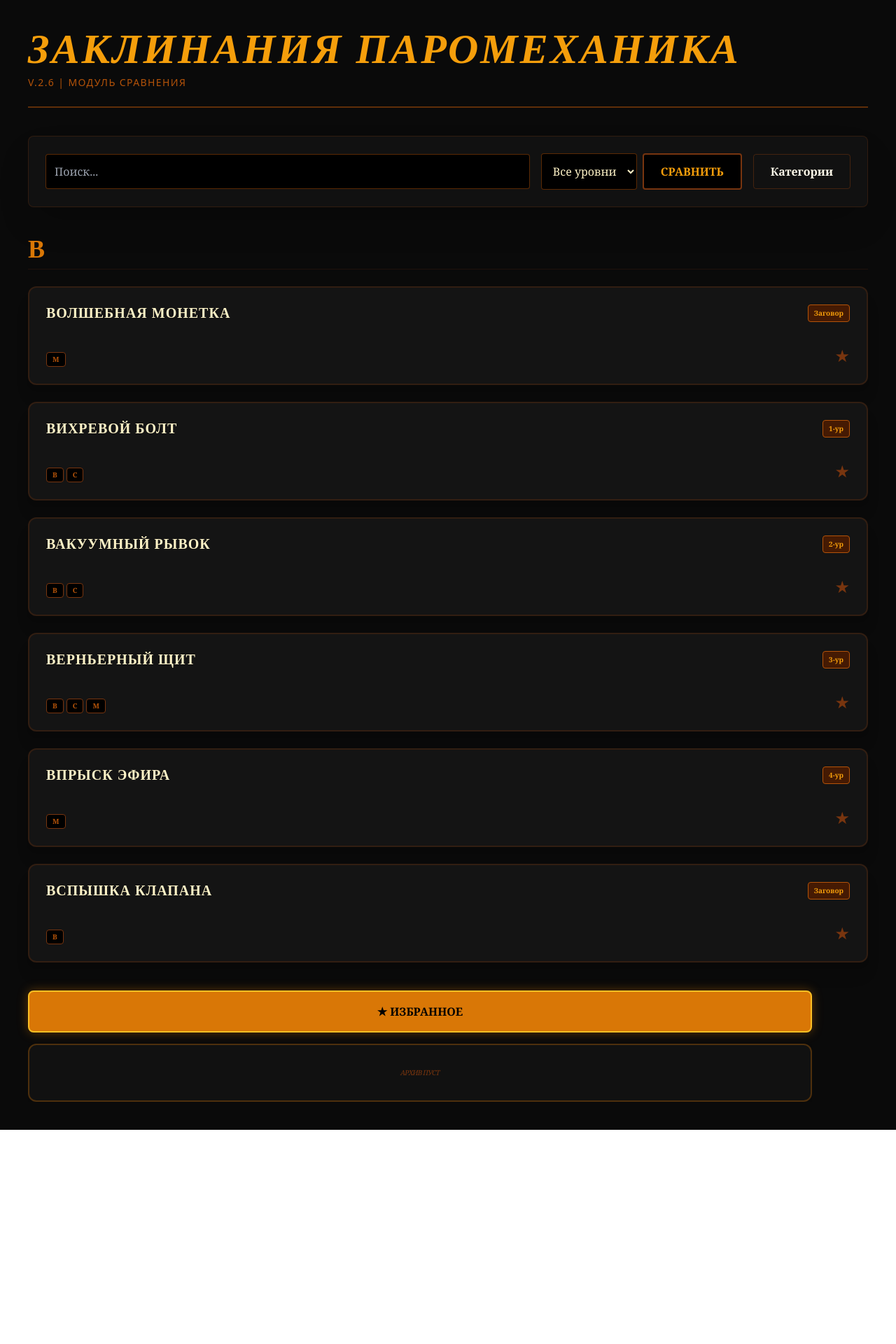
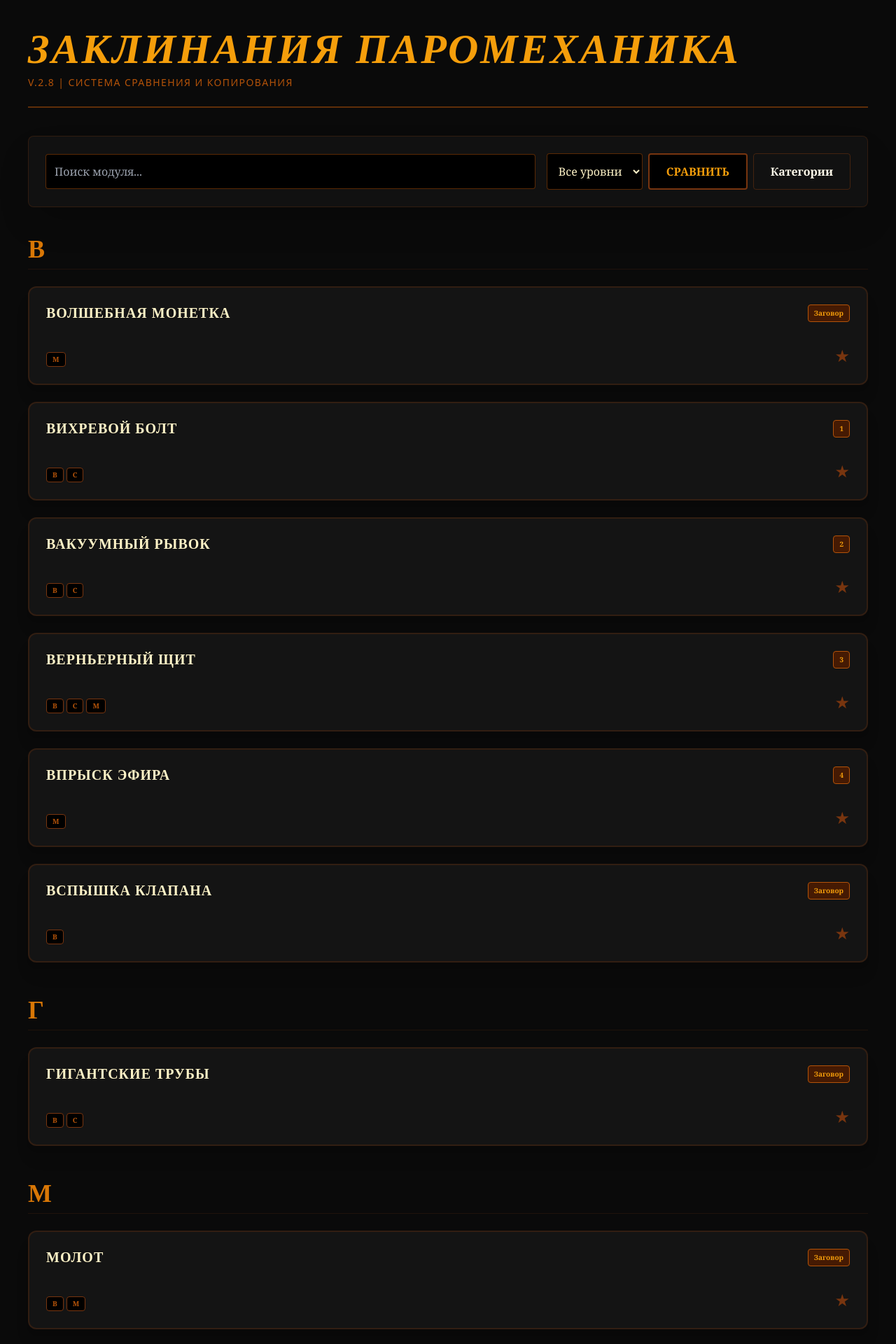
Before and after one commit to Whykenns110/spells_pm, a React (Vite) app: page / in a window 1280 px wide. Shown: the top 1920 px of the page at 70% size. Before the commit the page ends 1614 px from the top, so only its background shows below. Built offline with nearby package versions, Linux system fonts and the light colour scheme.

Commit message:
fix postcss for tailwind v4

```diff
--- a/src/App.jsx
+++ b/src/App.jsx
@@ -9,7 +9,7 @@ export default function ParomechanicSpells() {
   const [favorites, setFavorites] = useState([]);
   const [showFavPane, setShowFavPane] = useState(true);
 
-  // Состояния для сравнения
+  // Сравнение
   const [compareMode, setCompareMode] = useState(false);
   const [compareList, setCompareList] = useState([]);
   const [showCompareResults, setShowCompareResults] = useState(false);
@@ -21,22 +21,18 @@ export default function ParomechanicSpells() {
     "Помехи": ["Обездвиживание", "Оглушение", "Паралич"]
   };
 
+  const copyToClipboard = (spell) => {
+    const cleanText = spell.description.replace(/<[^>]*>/g, '').replace(/\s+/g, ' ').trim();
+    const formattedText = `${spell.name.toUpperCase()}\nУровень: ${spell.level}\n${cleanText}`;
+    navigator.clipboard.writeText(formattedText).then(() => alert("Описание скопировано!"));
+  };
+
   const getTheme = (description) => {
-    if (description?.includes("Атакующие")) return {
-      modalBorder: "border-red-500", header: "bg-red-600"
-    };
-    if (description?.includes("Защитные")) return {
-      modalBorder: "border-blue-500", header: "bg-blue-600"
-    };
-    if (description?.includes("Регенерирующие")) return {
-      modalBorder: "border-emerald-500", header: "bg-emerald-600"
-    };
-    if (description?.includes("Помехи")) return {
-      modalBorder: "border-purple-500", header: "bg-purple-600"
-    };
-    return {
-      modalBorder: "border-amber-500", header: "bg-amber-600"
-    };
+    if (description?.includes("Атакующие")) return { modalBorder: "border-red-500", header: "bg-red-600" };
+    if (description?.includes("Защитные")) return { modalBorder: "border-blue-500", header: "bg-blue-600" };
+    if (description?.includes("Регенерирующие")) return { modalBorder: "border-emerald-500", header: "bg-emerald-600" };
+    if (description?.includes("Помехи")) return { modalBorder: "border-purple-500", header: "bg-purple-600" };
+    return { modalBorder: "border-amber-500", header: "bg-amber-600" };
   };
 
   const spellsData = {
@@ -140,41 +136,47 @@ export default function ParomechanicSpells() {
           <p class="text-amber-100/90 leading-relaxed font-serif">Вы резко стравливаете давление из основного котла. Ослепляющее и шумное облако пара вырывается вокруг вас. Все существа в радиусе 10 футов должны пройти спасбросок Ловкости или стать <strong>ослепленными</strong> до начала вашего следующего хода.</p>
         `
       }
+    ],
+    "Г": [
+      {
+        name: "Гигантские трубы",
+        level: "Заговор",
+        components: ["В", "С"],
+        description: `
+          <h3 class="text-blue-500 text-2xl font-black mb-2 uppercase italic tracking-tighter">Гигантские трубы</h3>
+          <p class="text-sm mb-1 text-blue-900 font-bold uppercase tracking-widest">Заговор | Защитные – Баррикады</p>
+          <div class="grid grid-cols-2 gap-2 text-sm bg-blue-950/20 p-3 rounded border border-blue-900/30 mb-4 font-sans">
+            <p><strong>Время накладывания:</strong> 1 действие</p>
+            <p><strong>Дистанция:</strong> 5 футов</p>
+            <p><strong>Компоненты:</strong> В, С</p>
+            <p><strong>Длительность:</strong> 15 минут</p>
+          </div>
+          <p class="mb-3 text-amber-100/90 leading-relaxed font-sans">Вы склоняетесь на 1 колено и с трудом поднимаете руки. Из-под земли возвышаются гигантские медные трубы (ширина до 40 см, высота до 1.5 м). Прочность стены зависит от спасброска (от 2 до 5 попаданий).</p>
+          <div class="bg-blue-950/30 border-l-4 border-blue-500 p-3 italic text-amber-200/90 text-sm">
+            Уровневая шкала: 3-6 (5 ур), 4-7 (11 ур), 5-8 (17 ур). Мощные удары могут сносить больше прочности.
+          </div>
+        `
+      }
+    ],
+    "М": [
+      {
+        name: "Молот",
+        level: "Заговор",
+        components: ["В", "М"],
+        description: `
+          <h3 class="text-purple-500 text-2xl font-black mb-2 uppercase italic tracking-tighter">Молот</h3>
+          <p class="text-sm mb-1 text-purple-900 font-bold uppercase tracking-widest">Заговор | Помехи – Оглушение</p>
+          <div class="grid grid-cols-2 gap-2 text-sm bg-purple-950/20 p-3 rounded border border-purple-900/30 mb-4 font-sans">
+            <p><strong>Время накладывания:</strong> 10 секунд</p>
+            <p><strong>Дистанция:</strong> 10 футов</p>
+            <p><strong>Компоненты:</strong> В, М (Медный молоток)</p>
+            <p><strong>Длительность:</strong> 1 ход</p>
+          </div>
+          <p class="mb-3 text-amber-100/90 leading-relaxed">Молоток увеличивается и бьет цель сверху, нанося 1к6 дробящего урона и оглушая на 1 ход. При ударе о землю наносит 1к4 по площади (до 2 целей) и раздробляет почву, создавая помеху для атак врагов.</p>
+          <p class="text-sm text-purple-400 font-bold">Рост урона: 5 ур (2к6/2к4), 11 ур (3к6/3к4), 17 ур (4к6/4к4).</p>
+        `
+      }
     ]
-  };
-
-  const handleSpellClick = (spell) => {
-    if (compareMode) {
-      if (compareList.find(s => s.name === spell.name)) {
-        setCompareList(prev => prev.filter(s => s.name !== spell.name));
-      } else if (compareList.length < 3) {
-        setCompareList(prev => [...prev, spell]);
-      }
-    } else {
-      setActiveSpell(spell);
-    }
-  };
-
-  const toggleFavorite = (spell, e) => {
-    e.stopPropagation();
-    setFavorites(prev =>
-      prev.find(f => f.name === spell.name)
-        ? prev.filter(f => f.name !== spell.name)
-        : [...prev, spell]
-    );
-  };
-
-  const toggleCompareMode = () => {
-    if (compareMode) {
-      if (compareList.length >= 2) {
-        setShowCompareResults(true);
-      }
-      setCompareMode(false);
-    } else {
-      setCompareMode(true);
-      setShowCompareResults(false);
-      setCompareList([]);
-    }
   };
 
   const filteredData = useMemo(() => {
@@ -191,86 +193,104 @@ export default function ParomechanicSpells() {
     return result;
   }, [search, levelFilter, categoryFilter]);
 
+  const toggleCompareMode = () => {
+    if (compareMode) {
+      if (compareList.length >= 2) setShowCompareResults(true);
+      setCompareMode(false);
+    } else {
+      setCompareMode(true);
+      setShowCompareResults(false);
+      setCompareList([]);
+    }
+  };
+
+  const handleSpellClick = (spell) => {
+    if (compareMode) {
+      if (compareList.find(s => s.name === spell.name)) {
+        setCompareList(prev => prev.filter(s => s.name !== spell.name));
+      } else if (compareList.length < 3) {
+        setCompareList(prev => [...prev, spell]);
+      }
+    } else {
+      setActiveSpell(spell);
+    }
+  };
+
   return (
     <div className="min-h-screen bg-[#0a0a0a] text-amber-50 p-4 md:p-10 font-serif">
       <div className="max-w-7xl mx-auto">
 
         <header className="border-b-2 border-amber-700/50 pb-6 mb-10">
           <h1 className="text-4xl md:text-6xl font-black text-amber-500 uppercase italic">ЗАКЛИНАНИЯ ПАРОМЕХАНИКА</h1>
-          <p className="text-amber-700 text-sm mt-2 tracking-widest font-sans uppercase">v.2.6 | Модуль сравнения</p>
+          <p className="text-amber-700 text-sm mt-2 tracking-widest font-sans uppercase">v.2.8 | Система сравнения и копирования</p>
         </header>
 
-        {/* ПАНЕЛЬ УПРАВЛЕНИЯ */}
-        <div className="flex flex-wrap gap-4 mb-10 bg-[#111] p-6 border border-amber-900/30 rounded-lg items-center shadow-2xl">
+        {/* ПАНЕЛЬ */}
+        <div className="flex flex-wrap gap-4 mb-10 bg-[#111] p-6 border border-amber-900/30 rounded-lg items-center shadow-2xl relative">
           <input
-            type="text" placeholder="Поиск..."
+            type="text" placeholder="Поиск модуля..."
             className="bg-black border border-amber-700/50 p-3 rounded text-amber-100 flex-grow outline-none focus:border-amber-400"
             value={search} onChange={(e) => setSearch(e.target.value)}
           />
 
           <div className="flex gap-2">
-            <select
-              className="bg-black border border-amber-700/50 p-3 rounded text-amber-100 outline-none cursor-pointer"
-              value={levelFilter} onChange={(e) => setLevelFilter(e.target.value)}
-            >
+            <select className="bg-black border border-amber-700/50 p-3 rounded text-amber-100 cursor-pointer" value={levelFilter} onChange={(e) => setLevelFilter(e.target.value)}>
               <option value="all">Все уровни</option>
               <option value="Заговор">Заговоры</option>
               {[1,2,3,4].map(l => <option key={l} value={String(l)}>{l} уровень</option>)}
             </select>
 
-            <button
-              onClick={toggleCompareMode}
-              className={`px-6 py-3 rounded font-black transition-all border-2 ${compareMode ? 'bg-amber-500 text-black border-white animate-pulse' : 'bg-black text-amber-500 border-amber-900 hover:border-amber-500'}`}
-            >
+            <button onClick={toggleCompareMode} className={`px-6 py-3 rounded font-black border-2 transition-all ${compareMode ? 'bg-amber-500 text-black border-white animate-pulse' : 'bg-black text-amber-500 border-amber-900 hover:border-amber-500'}`}>
               {compareMode ? `ГОТОВО (${compareList.length})` : 'СРАВНИТЬ'}
             </button>
 
             {compareMode && (
-              <button
-                onClick={() => {setCompareMode(false); setCompareList([]);}}
-                className="px-6 py-3 bg-red-950 text-red-500 border-2 border-red-900 rounded font-black uppercase text-sm"
-              >
-                Отменить
+              <button onClick={() => {setCompareMode(false); setCompareList([]);}} className="px-6 py-3 bg-red-950 text-red-500 border-2 border-red-900 rounded font-black uppercase text-sm">Отменить</button>
+            )}
+
+            <div className="relative">
+              <button onClick={() => setShowCategories(!showCategories)} className="px-6 py-3 border border-amber-800/40 rounded hover:bg-amber-900/10 font-bold h-full transition-colors">
+                Категории {categoryFilter ? `(${categoryFilter})` : ""}
               </button>
+              {showCategories && (
+                <div className="absolute top-full left-0 mt-2 w-64 bg-amber-100 text-black rounded-lg shadow-2xl z-[110] p-4">
+                  <div onClick={() => {setCategoryFilter(null); setShowCategories(false);}} className="cursor-pointer hover:bg-amber-300 px-2 py-1 text-sm font-black border-b border-amber-900/20 mb-2 uppercase">Все модули</div>
+                  {Object.entries(categories).map(([cat, subs]) => (
+                    <div key={cat} className="mb-3">
+                      <div className="font-black text-[10px] uppercase text-amber-900/50 border-b border-amber-900/10 mb-1">{cat}</div>
+                      {subs.map(s => (
+                        <div key={s} onClick={() => {setCategoryFilter(s); setShowCategories(false);}} className="cursor-pointer hover:bg-amber-300 px-2 py-1 text-sm font-bold">{s}</div>
+                      ))}
+                    </div>
+                  ))}
+                </div>
               )}
             </div>
-
-          <button onClick={() => setShowCategories(!showCategories)} className="px-6 py-3 border border-amber-800/40 rounded hover:bg-amber-900/10 font-bold">Категории</button>
+          </div>
         </div>
 
         <div className="grid grid-cols-1 lg:grid-cols-4 gap-10">
           <main className="lg:col-span-3 space-y-12">
             {Object.entries(filteredData).map(([letter, spells]) => (
               <div key={letter}>
-                <h2 className="text-4xl text-amber-600 font-black mb-6 border-b border-amber-900/20 pb-2">{letter}</h2>
+                <h2 className="text-4xl text-amber-600 font-black mb-6 border-b border-amber-900/20 pb-2 uppercase tracking-tighter">{letter}</h2>
                 <div className="grid grid-cols-1 md:grid-cols-2 gap-6">
                   {spells.map((spell) => {
                     const isSelected = compareList.find(s => s.name === spell.name);
                     const isFav = favorites.find(f => f.name === spell.name);
                     return (
-                      <div
-                        key={spell.name} onClick={() => handleSpellClick(spell)}
-                        className={`group relative p-6 bg-[#141414] border-2 rounded-xl cursor-pointer transition-all duration-300 shadow-xl
-                        ${isSelected ? 'border-amber-400 shadow-[0_0_20px_rgba(251,191,36,0.3)] scale-[1.02] bg-amber-900/10' : 'border-amber-900/30 hover:border-amber-500'}`}
-                      >
+                      <div key={spell.name} onClick={() => handleSpellClick(spell)}
+                        className={`group relative p-6 bg-[#141414] border-2 rounded-xl cursor-pointer transition-all duration-300 shadow-xl ${isSelected ? 'border-amber-400 scale-[1.02] bg-amber-900/10' : 'border-amber-900/30 hover:border-amber-500'}`}>
                         <div className="flex justify-between items-start mb-2">
                           <h3 className="text-xl font-bold text-amber-100 uppercase group-hover:text-amber-400 leading-tight">{spell.name}</h3>
-                          <span className="text-[10px] font-black py-1 px-2 bg-amber-950 text-amber-500 rounded border border-amber-700 whitespace-nowrap">
-                            {spell.level === "Заговор" ? "Заговор" : `${spell.level}-ур`}
-                          </span>
+                          <span className="text-[10px] font-black py-1 px-2 bg-amber-950 text-amber-500 rounded border border-amber-700 whitespace-nowrap">{spell.level}</span>
                         </div>
-
                         <div className="flex justify-between items-end mt-8">
                           <div className="flex gap-1">
                             {spell.components.map(c => <span key={c} className="text-[10px] px-2 py-0.5 bg-black border border-amber-900 text-amber-700 rounded font-bold">{c}</span>)}
                           </div>
-                          {/* Звездочка перенесена вниз */}
-                          <button
-                            onClick={(e) => toggleFavorite(spell, e)}
-                            className={`text-2xl transition-transform hover:scale-125 ${isFav ? 'text-amber-400' : 'text-amber-900 hover:text-amber-500'}`}
-                          >
-                            ★
-                          </button>
+                          <button onClick={(e) => { e.stopPropagation(); setFavorites(prev => prev.find(f => f.name === spell.name) ? prev.filter(f => f.name !== spell.name) : [...prev, spell]); }}
+                            className={`text-2xl transition-transform hover:scale-125 ${isFav ? 'text-amber-400' : 'text-amber-900 hover:text-amber-500'}`}>★</button>
                         </div>
                         {isSelected && <div className="absolute inset-0 border-2 border-amber-400 rounded-xl animate-ping opacity-20 pointer-events-none"></div>}
                       </div>
@@ -282,66 +302,41 @@ export default function ParomechanicSpells() {
           </main>
 
           <aside className="lg:col-span-1 space-y-4">
-            <button onClick={() => setShowFavPane(!showFavPane)} className={`w-full py-4 rounded-lg border-2 font-black transition-all ${showFavPane ? 'bg-amber-600 text-black border-amber-400 shadow-[0_0_15px_rgba(217,119,6,0.4)]' : 'bg-black text-amber-600 border-amber-900'}`}>
-              ★ ИЗБРАННОЕ
-            </button>
-
+            <button onClick={() => setShowFavPane(!showFavPane)} className={`w-full py-4 rounded-lg border-2 font-black transition-all ${showFavPane ? 'bg-amber-600 text-black border-amber-400 shadow-[0_0_15px_rgba(251,191,36,0.2)]' : 'bg-black text-amber-600 border-amber-900'}`}>★ ИЗБРАННОЕ</button>
             <div className={`overflow-hidden transition-all duration-500 ${showFavPane ? 'max-h-[1000px] opacity-100' : 'max-h-0 opacity-0'}`}>
-              <div className="bg-[#111] border-2 border-amber-600/30 rounded-xl p-4 space-y-2 shadow-2xl tracking-tighter">
-                {favorites.length === 0 ? (
-                    <p className="text-center text-amber-900 text-[10px] uppercase py-4 italic">Архив пуст</p>
-                ) : (
+              <div className="bg-[#111] border-2 border-amber-600/30 rounded-xl p-4 space-y-2 shadow-2xl">
+                {favorites.length === 0 ? <p className="text-center text-amber-900 text-[10px] uppercase py-4 italic">Архив пуст</p> :
                   favorites.map(spell => (
                     <div key={spell.name} onClick={() => setActiveSpell(spell)} className="flex items-center justify-between bg-black p-3 rounded border border-amber-900/30 hover:border-amber-500 cursor-pointer group">
-                      <div className="flex flex-col">
-                        <span className="text-[9px] text-amber-700 font-bold uppercase">{spell.level}</span>
-                        <span className="text-sm font-bold text-amber-100 truncate w-32">{spell.name}</span>
+                      <div className="flex flex-col"><span className="text-[9px] text-amber-700 font-bold uppercase">{spell.level}</span><span className="text-sm font-bold text-amber-100 truncate w-32">{spell.name}</span></div>
+                      <button onClick={(e) => { e.stopPropagation(); setFavorites(prev => prev.filter(f => f.name !== spell.name)); }} className="text-red-900 hover:text-red-500 text-xl px-2">×</button>
                     </div>
-                      <button onClick={(e) => toggleFavorite(spell, e)} className="text-red-900 hover:text-red-500 text-xl px-2">×</button>
-                    </div>
-                  ))
-                )}
+                  ))}
               </div>
             </div>
           </aside>
         </div>
 
-        {/* РЕЖИМ СРАВНЕНИЯ (РЕЗУЛЬТАТЫ) */}
+        {/* СРАВНЕНИЕ (ПИРАМИДА) */}
         {showCompareResults && (
-          <div className="fixed inset-0 z-[100] bg-black/95 backdrop-blur-xl p-6 overflow-y-auto">
-             <div className="max-w-7xl mx-auto h-full flex flex-col">
+          <div className="fixed inset-0 z-[200] bg-black/95 backdrop-blur-xl p-6 overflow-y-auto">
+            <div className="max-w-7xl mx-auto flex flex-col h-full">
               <div className="flex justify-between items-center mb-8 border-b border-amber-900/30 pb-4">
                 <h2 className="text-3xl font-black text-amber-500 italic uppercase">Анализ модулей</h2>
-                  <button
-                    onClick={() => {setShowCompareResults(false); setCompareList([]);}}
-                    className="px-8 py-3 bg-amber-600 text-black font-black rounded-lg hover:bg-amber-400 shadow-lg transition-all"
-                  >
-                    ЗАКРЫТЬ ВСЁ
-                  </button>
+                <button onClick={() => { setShowCompareResults(false); setCompareList([]); }} className="px-8 py-3 bg-amber-600 text-black font-black rounded-lg hover:bg-amber-400 shadow-lg transition-all">ЗАКРЫТЬ ВСЁ</button>
               </div>
-
-                <div className={`grid gap-6 flex-grow ${
-                  compareList.length === 3 ? 'grid-cols-2 lg:grid-cols-6' : 'grid-cols-1 lg:grid-cols-2'
-                }`}>
+              <div className={`grid gap-6 flex-grow ${compareList.length === 3 ? 'grid-cols-2 lg:grid-cols-6' : 'grid-cols-1 lg:grid-cols-2'}`}>
                 {compareList.map((spell, idx) => {
                   const theme = getTheme(spell.description);
                   const isSpanning = compareList.length === 3 && idx === 0;
                   return (
-                      <div
-                        key={spell.name}
-                        className={`bg-[#1a1a1a] border-2 ${theme.modalBorder} rounded-2xl overflow-hidden flex flex-col shadow-2xl transition-all duration-500
-                        ${isSpanning ? 'lg:col-span-6 lg:max-w-2xl lg:mx-auto w-full' : 'lg:col-span-3'}`}
-                      >
+                    <div key={spell.name} className={`bg-[#1a1a1a] border-2 ${theme.modalBorder} rounded-2xl overflow-hidden flex flex-col shadow-2xl transition-all duration-500 ${isSpanning ? 'lg:col-span-6 lg:max-w-2xl lg:mx-auto w-full' : 'lg:col-span-3'}`}>
                       <div className={`${theme.header} p-3 flex justify-between items-center text-black font-black uppercase`}>
                         <span className="text-xs">{spell.name}</span>
-                          <button
-                            onClick={() => {
-                              const newList = compareList.filter(s => s.name !== spell.name);
-                              if (newList.length < 2) { setShowCompareResults(false); setCompareList([]); }
-                              else setCompareList(newList);
-                            }}
-                            className="text-2xl leading-none hover:scale-125 transition-transform"
-                          >&times;</button>
+                        <div className="flex gap-4 items-center">
+                          <button onClick={() => copyToClipboard(spell)} className="text-[10px] bg-black/20 px-2 py-1 rounded hover:bg-black/40 transition-colors uppercase">Копировать</button>
+                          <button onClick={() => { const newList = compareList.filter(s => s.name !== spell.name); newList.length < 2 ? (setShowCompareResults(false), setCompareList([])) : setCompareList(newList); }} className="text-2xl leading-none">&times;</button>
+                        </div>
                       </div>
                       <div className="p-8 overflow-y-auto max-h-[65vh] font-sans" dangerouslySetInnerHTML={{ __html: spell.description }} />
                     </div>
@@ -352,18 +347,18 @@ export default function ParomechanicSpells() {
           </div>
         )}
 
-        {/* ОБЫЧНАЯ МОДАЛКА */}
+        {/* МОДАЛКА */}
         {activeSpell && !showCompareResults && (
-          <div className="fixed inset-0 z-50 flex items-center justify-center p-4 bg-black/95 backdrop-blur-md" onClick={() => setActiveSpell(null)}>
+          <div className="fixed inset-0 z-[150] flex items-center justify-center p-4 bg-black/95 backdrop-blur-md" onClick={() => setActiveSpell(null)}>
             <div className={`bg-[#1a1a1a] border-2 ${getTheme(activeSpell.description).modalBorder} max-w-2xl w-full rounded-2xl overflow-hidden shadow-2xl`} onClick={e => e.stopPropagation()}>
               <div className={`${getTheme(activeSpell.description).header} p-4 flex justify-between items-center text-black font-black uppercase italic`}>
-                <span className="text-sm">Спецификация модуля</span>
+                <span className="text-sm">Спецификация</span>
+                <div className="flex gap-6 items-center">
+                  <button onClick={() => copyToClipboard(activeSpell)} className="text-[10px] bg-black/20 px-3 py-1.5 rounded hover:bg-black/40 transition-all uppercase font-bold">Скопировать</button>
                   <button onClick={() => setActiveSpell(null)} className="text-3xl leading-none hover:rotate-90 transition-transform">&times;</button>
                 </div>
+              </div>
               <div className="p-10 text-amber-50/90 text-lg leading-relaxed max-h-[75vh] overflow-y-auto font-sans" dangerouslySetInnerHTML={{ __html: activeSpell.description }} />
-              <div className="p-6 bg-black/40 text-right border-t border-white/10">
-                <button onClick={() => setActiveSpell(null)} className={`px-10 py-3 ${getTheme(activeSpell.description).header} text-black font-black uppercase text-sm rounded-lg`}>Закрыть</button>
-              </div>
             </div>
           </div>
         )}
```
Lines whose indentation alone changed are shown as unchanged.
